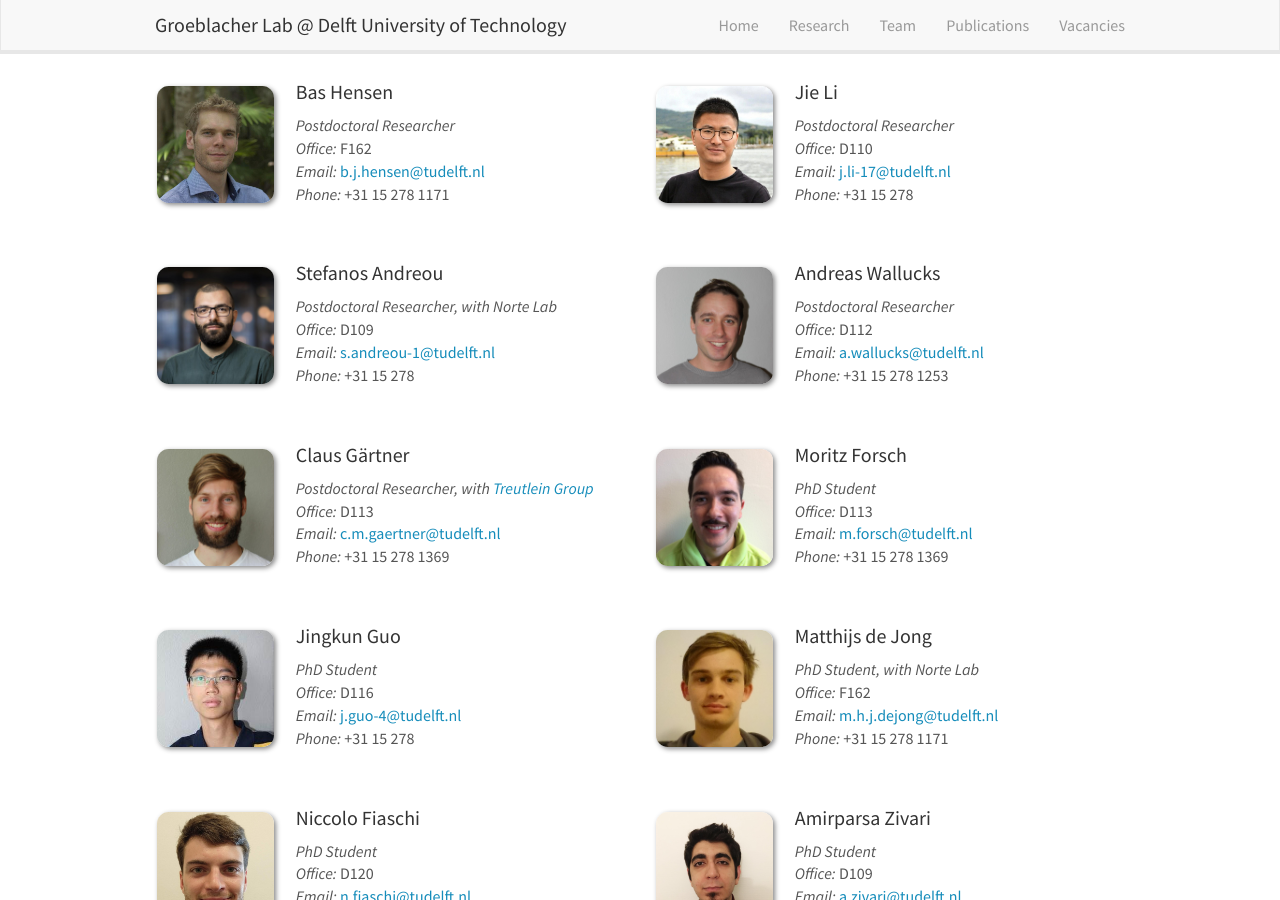
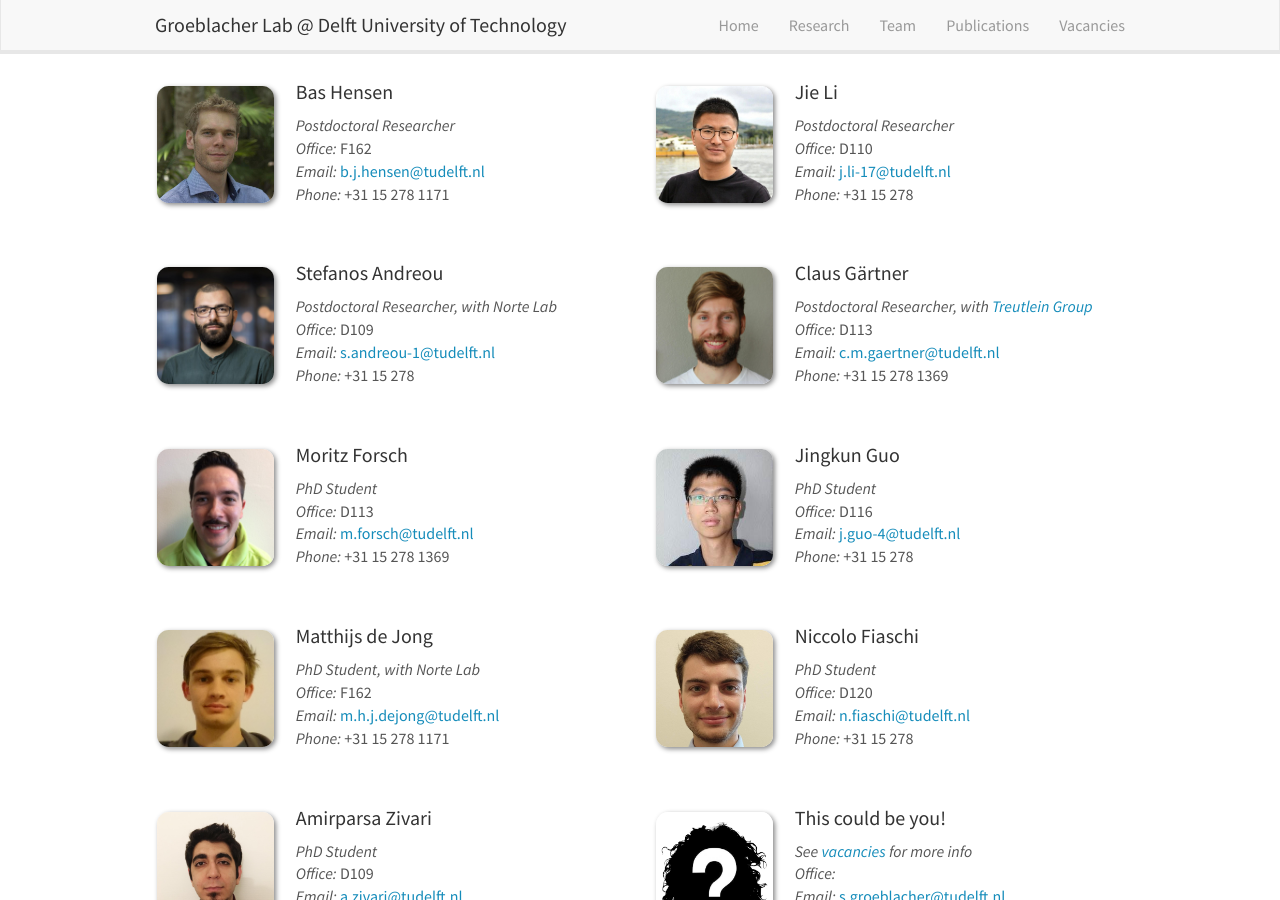
Before and after one commit to sgroeblacher/groeblacherlab, a Jekyll site: the page built from _pages/team.md, in a window 1280 px wide and 900 px high, scrolled down 361 px. Built offline with Jekyll 4.4.1, drawn with Linux system fonts in a browser that asks for light colours; nearby versions of some CDN libraries; some of the changed text lies outside the part shown.

Commit message:
modified:   _data/alumni_phd.yml 	modified:   _data/team_members.yml

```diff
--- a/_data/alumni_phd.yml
+++ b/_data/alumni_phd.yml
@@ -1,3 +1,5 @@
+- name: Andreas Wallucks, now at <a href="https://mcgill.ca/">McGill University</a>
+
 - name: Maarten Leeuwenhoek
 
 - name: João Moura, now at <a href="http://www.sonion.com/">Sonion</a>
--- a/_data/team_members.yml
+++ b/_data/team_members.yml
@@ -40,15 +40,6 @@
   office: D109
   cell: +31 15 278
   email: s.andreou-1@tudelft.nl
-  CV: 0
-  number_educ: 0
-
-- name: Andreas Wallucks
-  photo: Andreas.jpg
-  info: Postdoctoral Researcher
-  office: D112
-  cell: +31 15 278 1253
-  email: a.wallucks@tudelft.nl
   CV: 0
   number_educ: 0
 
```
